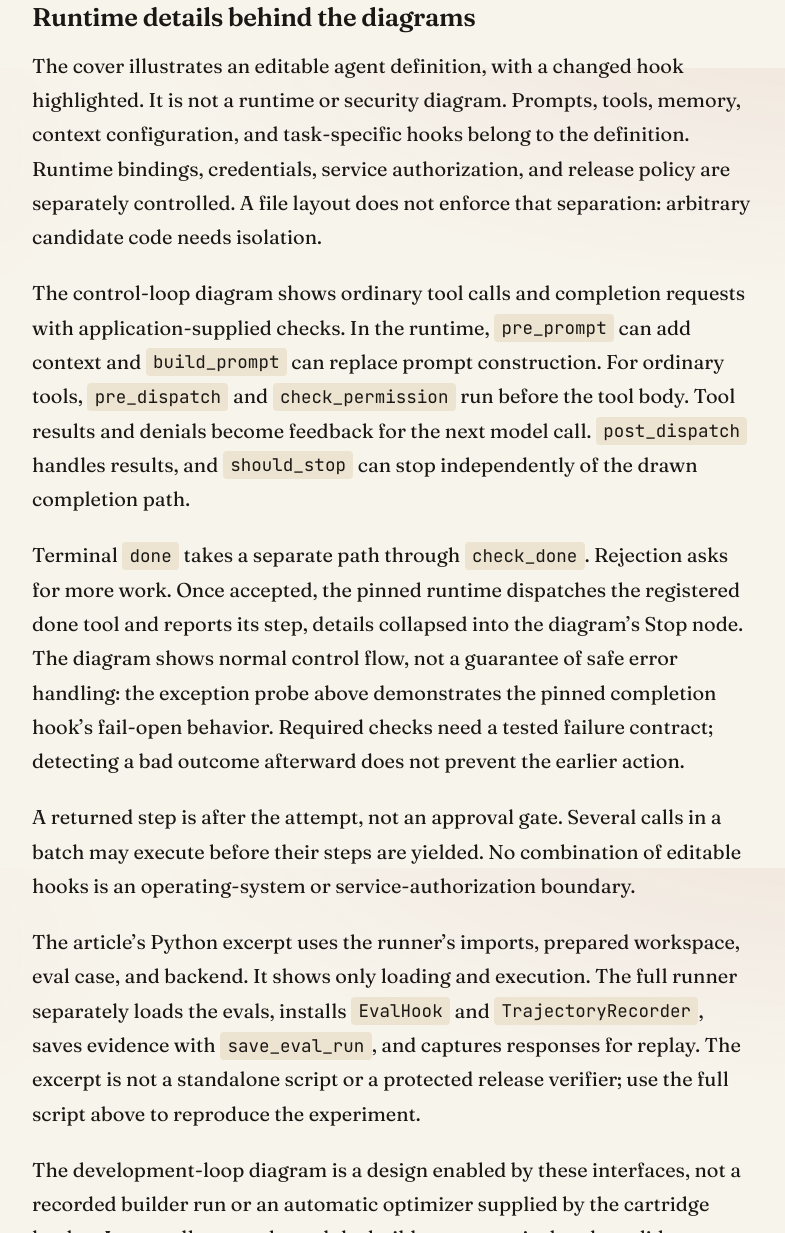
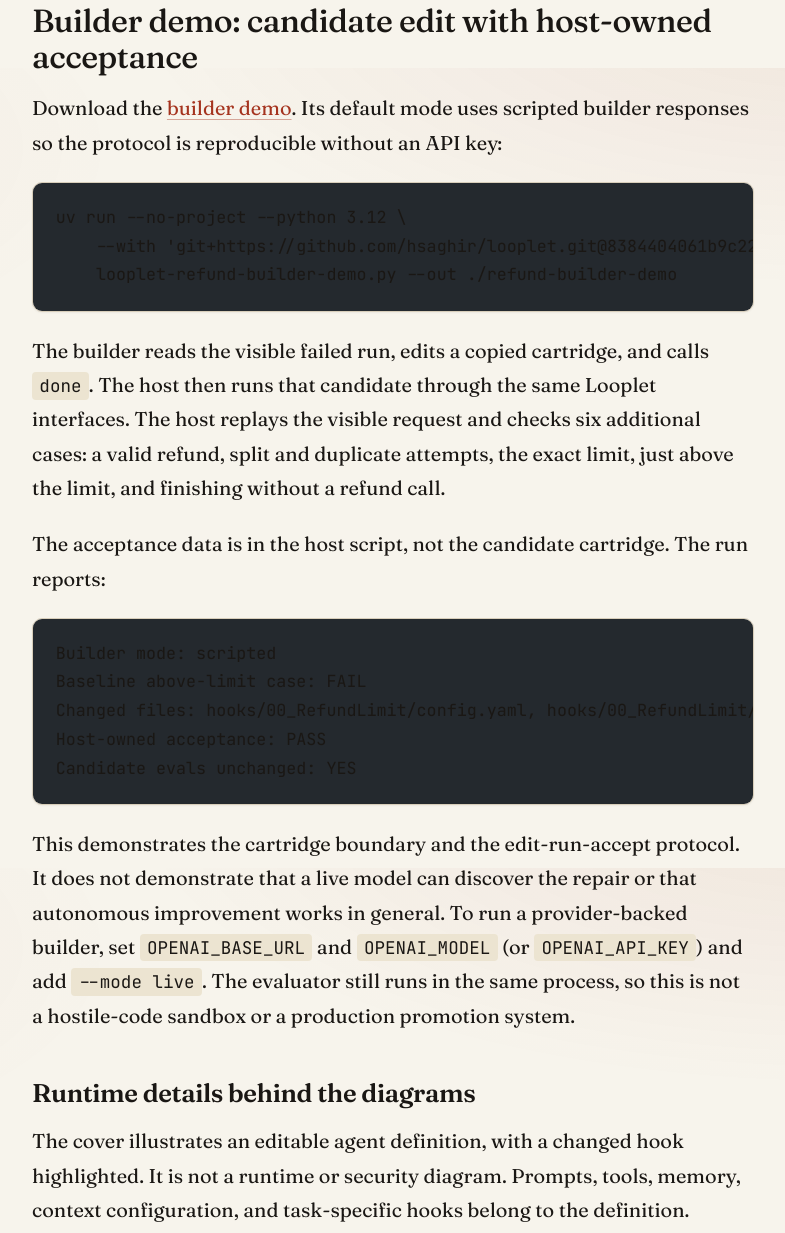
Before and after one commit to hsaghir/hsaghir.github.io, an Astro site: page /looplet-demo-notes in a window 1280 px wide. Shown: the part 3932-5165 px from the top of the page, without its empty margins (247-1032 px from the left). Built offline with nearby package versions, Linux system fonts and the light colour scheme; Astro itself is replaced by a stand-in of ours; some packages are replaced by stand-ins of ours; code samples lack their colours.

Commit message:
Add builder cartridge evidence

````diff
--- a/src/pages/looplet-demo-notes.md
+++ b/src/pages/looplet-demo-notes.md
@@ -122,6 +122,42 @@ the generated cartridges and run artifacts. The command exits 0 only when
 the original cases and these expected observations hold. The fixed comparisons
 are made by the demo runner in the same process; this does **not** implement
 an isolated evaluator or establish protection against hostile code.
+
+## Builder demo: candidate edit with host-owned acceptance
+
+Download the [builder demo](/looplet-refund-builder-demo.py). Its default mode
+uses scripted builder responses so the protocol is reproducible without an API
+key:
+
+```bash
+uv run --no-project --python 3.12 \
+    --with 'git+https://github.com/hsaghir/looplet.git@8384404061b9c22e9639679d1a4c61fbf9737e22' \
+    looplet-refund-builder-demo.py --out ./refund-builder-demo
+```
+
+The builder reads the visible failed run, edits a copied cartridge, and calls
+`done`. The host then runs that candidate through the same Looplet interfaces.
+The host replays the visible request and checks six additional cases: a valid
+refund, split and duplicate attempts, the exact limit, just above the limit,
+and finishing without a refund call.
+
+The acceptance data is in the host script, not the candidate cartridge. The
+run reports:
+
+```text
+Builder mode: scripted
+Baseline above-limit case: FAIL
+Changed files: hooks/00_RefundLimit/config.yaml, hooks/00_RefundLimit/hook.py
+Host-owned acceptance: PASS
+Candidate evals unchanged: YES
+```
+
+This demonstrates the cartridge boundary and the edit-run-accept protocol.
+It does not demonstrate that a live model can discover the repair or that
+autonomous improvement works in general. To run a provider-backed builder,
+set `OPENAI_BASE_URL` and `OPENAI_MODEL` (or `OPENAI_API_KEY`) and add
+`--mode live`. The evaluator still runs in the same process, so this is not
+a hostile-code sandbox or a production promotion system.
 
 ### Runtime details behind the diagrams
 
````
Also changed, not shown: src/content/posts/2026-09-11-agents-are-files.md (+12 -0 lines), 1 other file.
